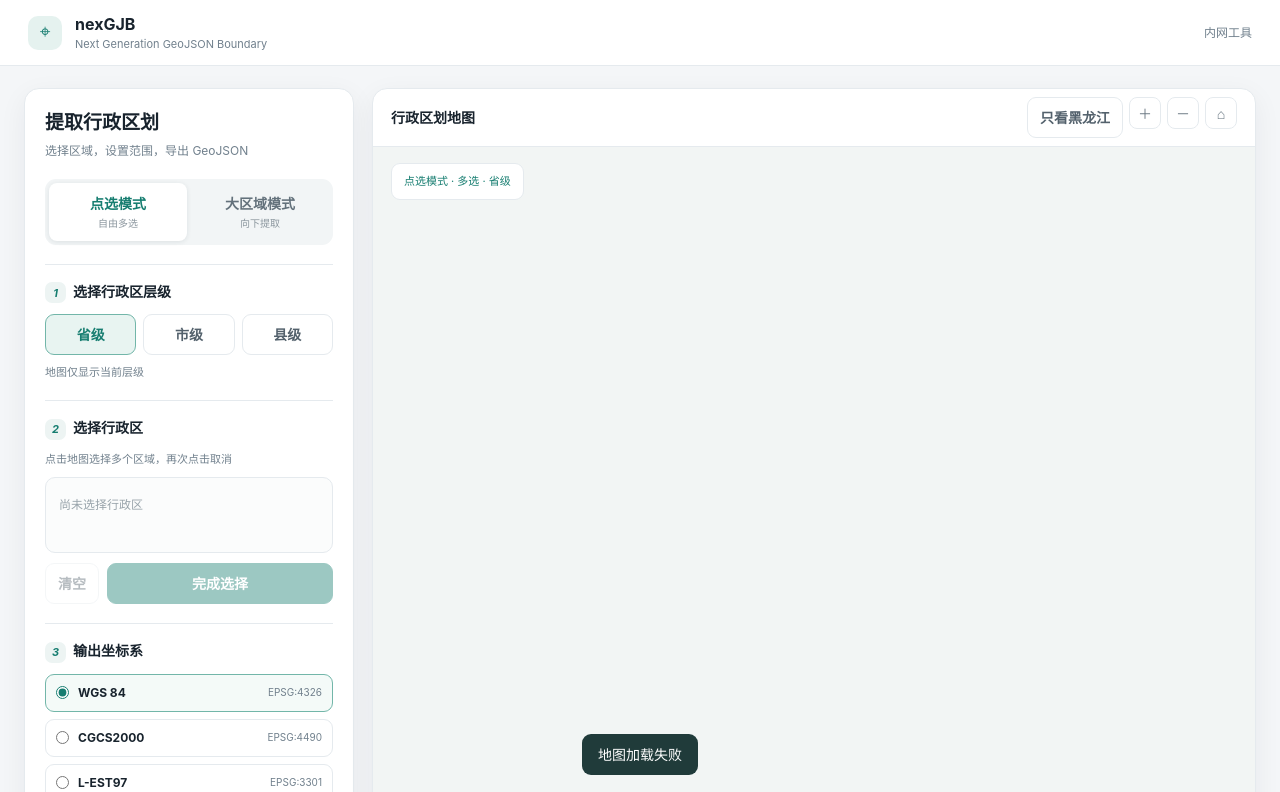
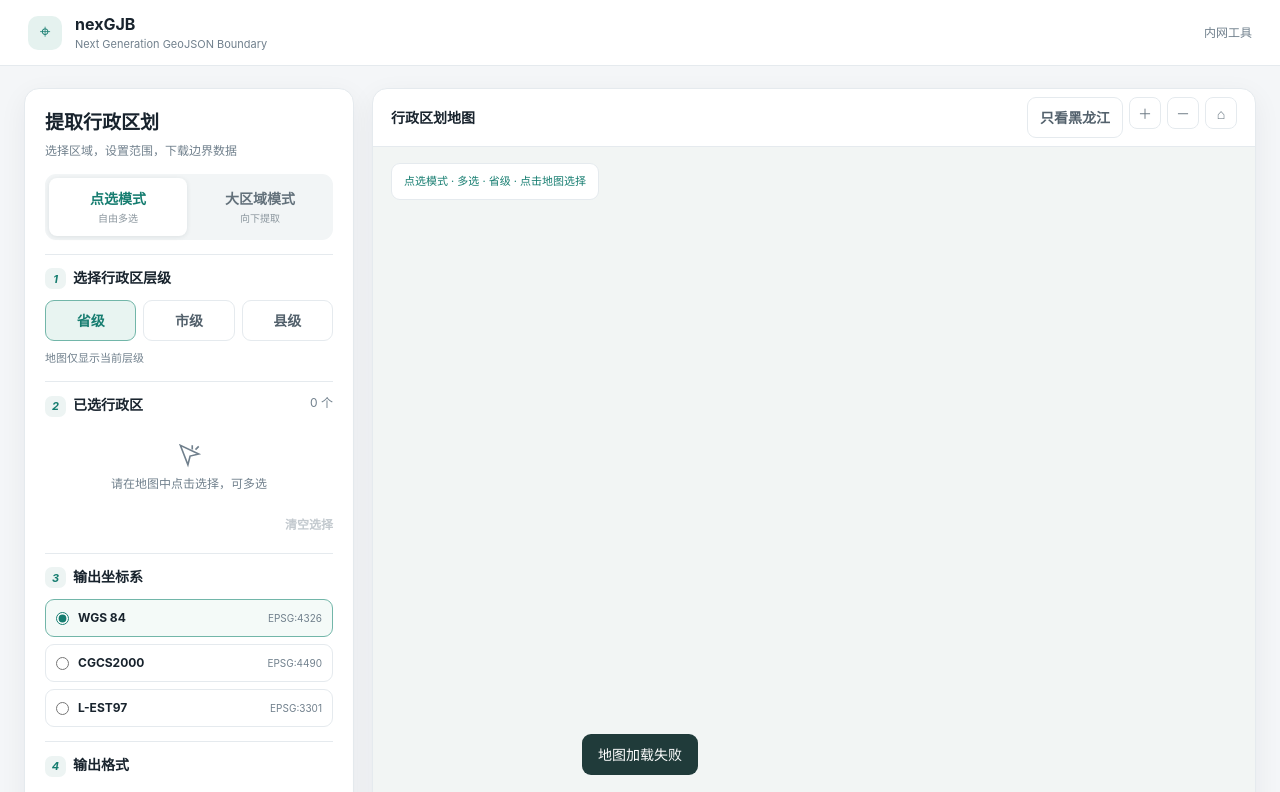
Before and after one commit to gniqeh/nexGJB, a plain HTML site: page static/index.html in a window 1280 px wide. Both pictures are taken after a click on the button "省级". Shown: the top 792 px of the page. Drawn offline with nearby package versions, Linux system fonts and the light colour scheme; no server answers.

Commit message:
Simplify selection workflow and keep export settings visible

```diff
--- a/static/app.js
+++ b/static/app.js
@@ -1,18 +1,19 @@
 const $=id=>document.getElementById(id), levelNames={province:'省级',city:'市级',county:'县级'};
-const state={mode:'point',level:'city',selected:new Map(),target:'',completed:false,hlj:false};
+const state={mode:'point',level:'city',selected:new Map(),target:'county',hlj:false};
 const map=L.map('realmap',{zoomControl:false,attributionControl:false,preferCanvas:true}).setView([35,104],4);
 let layer=null, generation=0, busy=false; const labels=L.layerGroup().addTo(map);
 function updateLabels(){labels.clearLayers();if(!state.hlj||!layer)return;const occupied=[],size=map.getSize();const entries=[];layer.eachLayer(l=>{const p=l.feature.properties;if(!p.label)return;const latlng=L.latLng(p.label[1],p.label[0]),pt=map.latLngToContainerPoint(latlng);if(pt.x<0||pt.y<0||pt.x>size.x||pt.y>size.y)return;entries.push({p,latlng,pt,priority:state.selected.has(p.key)?1:0})});entries.sort((a,b)=>b.priority-a.priority);for(const {p,latlng,pt} of entries){const w=String(p.name).length*12+10,h=19;const box=[pt.x-w/2,pt.y-h/2,pt.x+w/2,pt.y+h/2];if(occupied.some(b=>box[0]<b[2]&&box[2]>b[0]&&box[1]<b[3]&&box[3]>b[1]))continue;occupied.push(box);const el=document.createElement('span');el.textContent=p.name;L.marker(latlng,{interactive:false,keyboard:false,icon:L.divIcon({className:'region-label',html:el,iconSize:[w,h],iconAnchor:[w/2,h/2]})}).addTo(labels)}}
 map.on('moveend zoomend resize',updateLabels); const cache={};
 function toast(msg){const t=$('toast');t.textContent=msg;t.classList.add('show');setTimeout(()=>t.classList.remove('show'),3500)}
 function style(f){const s=state.selected.has(f.properties.key);return {color:s?'#167d70':'#819991',weight:s?2:0.8,fillColor:s?'#33a78d':'#cbdad4',fillOpacity:s?0.85:0.55}}
-function reset(){state.selected.clear();state.target='';state.completed=false}
-function discard(){return !state.selected.size||confirm('当前已选区域及提取设置将被清空，是否继续？')}
+function reset(){state.selected.clear()}
+function normalizeTarget(){if(state.level==='city')state.target='county';if(!['city','county'].includes(state.target))state.target='county'}
+function discard(){return !state.selected.size||confirm('当前已选行政区将被清空，是否继续？')}
 async function loadMap(){
  const n=++generation,lev=state.level;labels.clearLayers();if(layer){map.removeLayer(layer);layer=null}
  try{if(!cache[lev]){const r=await fetch('/api/map/'+lev);if(!r.ok)throw Error('地图加载失败');cache[lev]=await r.json()}
  if(n!==generation)return;
- layer=L.geoJSON(cache[lev],{filter:f=>!state.hlj||['黑龙江省','黑龙江'].includes(f.properties.province),style,onEachFeature(f,l){const p=f.properties,tip=document.createElement('span');tip.textContent=[p.province,lev==='county'?p.city:null,p.name].filter((v,i,a)=>v&&a.indexOf(v)===i).join(' / ');l.bindTooltip(tip,{sticky:true});l.on('click',()=>{if(busy)return;if(state.mode==='area'){if(state.selected.has(p.key)){reset()}else{if(!discard())return;reset();state.selected.set(p.key,p.name)}}else{if(state.selected.has(p.key))state.selected.delete(p.key);else state.selected.set(p.key,p.name);state.completed=false}render()})}}).addTo(map);
+ layer=L.geoJSON(cache[lev],{filter:f=>!state.hlj||['黑龙江省','黑龙江'].includes(f.properties.province),style,onEachFeature(f,l){const p=f.properties,tip=document.createElement('span');tip.textContent=[p.province,lev==='county'?p.city:null,p.name].filter((v,i,a)=>v&&a.indexOf(v)===i).join(' / ');l.bindTooltip(tip,{sticky:true});l.on('click',()=>{if(busy)return;if(state.mode==='area'){if(state.selected.has(p.key)){reset()}else{if(!discard())return;reset();state.selected.set(p.key,p.name)}}else{if(state.selected.has(p.key))state.selected.delete(p.key);else state.selected.set(p.key,p.name)}render()})}}).addTo(map);
  if(layer.getBounds().isValid())map.fitBounds(layer.getBounds(),{padding:[25,25]});updateLabels();
  }catch(e){if(n===generation)toast(e.message)}
 }
@@ -20,27 +21,29 @@ function render(){
  const area=state.mode==='area';
  document.querySelectorAll('.mode-btn').forEach(b=>b.classList.toggle('active',b.dataset.mode===state.mode));
  document.querySelectorAll('.level-btn').forEach(b=>{b.classList.toggle('active',b.dataset.level===state.level);b.classList.toggle('hidden',area&&b.dataset.level==='county')});
- $('levelTitle').textContent=area?'选择区域层级':'选择行政区层级';$('selectTitle').textContent=area?'选择一个大区域':'选择行政区';
- $('mapInstruction').textContent=area?'点击地图选择一个区域':'点击地图选择多个区域，再次点击取消';
- $('mapHint').textContent=(area?'大区域模式 · 单选':'点选模式 · 多选')+' · '+levelNames[state.level];
- $('emptyText').style.display=state.selected.size?'none':'block';$('chips').replaceChildren();
- for(const [id,name] of state.selected){let c=document.createElement('span');c.className='chip';c.textContent=name;let b=document.createElement('button');b.textContent='×';b.onclick=()=>{if(busy)return;state.selected.delete(id);state.completed=false;state.target='';render()};c.append(b);$('chips').append(c)}
- $('mapCount').textContent='已选择 '+state.selected.size+' 个区域';$('completeBtn').disabled=busy||!state.selected.size;$('clearBtn').disabled=busy||!state.selected.size;
- $('downloadBtn').disabled=busy||!state.completed||(area&&!state.target);
- $('targetSection').classList.toggle('hidden',!area||!state.completed);$('crsStep').textContent=area?'4':'3';$('targetOptions').replaceChildren();
- if(area&&state.completed){for(const v of state.level==='province'?['city','county']:['county']){let b=document.createElement('button');b.textContent=levelNames[v];b.classList.toggle('active',state.target===v);b.onclick=()=>{if(busy)return;state.target=v;render()};$('targetOptions').append(b)}}if(layer)layer.setStyle(style);updateLabels()
+ $('levelTitle').textContent=area?'选择区域层级':'选择行政区层级';$('selectTitle').textContent='已选行政区';normalizeTarget();
+ $('mapInstruction').textContent=area?'请在地图中点击选择一个区域':'请在地图中点击选择，可多选';
+ $('mapHint').textContent=(area?'大区域模式 · 单选':'点选模式 · 多选')+' · '+levelNames[state.level]+' · 点击地图选择';
+ $('emptyText').style.display=state.selected.size?'none':'flex';$('selectionCount').textContent=state.selected.size+' 个';$('chips').replaceChildren();
+ for(const [id,name] of state.selected){let c=document.createElement('span');c.className='chip';let mark=document.createElement('span');mark.className='chip-mark';mark.textContent='✓';c.append(mark,document.createTextNode(name));let b=document.createElement('button');b.textContent='×';b.setAttribute('aria-label','移除 '+name);b.onclick=()=>{if(busy)return;state.selected.delete(id);render()};c.append(b);$('chips').append(c)}
+ $('mapCount').textContent='已选择 '+state.selected.size+' 个区域';$('clearBtn').disabled=busy||!state.selected.size;
+ $('downloadBtn').disabled=busy||!state.selected.size||(area&&!state.target);$('downloadHint').textContent=state.selected.size?'下载使用完整原始边界':'请在地图中选择行政区';
+ $('targetSection').classList.toggle('hidden',!area);$('crsStep').textContent=area?'4':'3';$('formatStep').textContent=area?'5':'4';$('targetHint').textContent='提取所选区域下辖的全部'+levelNames[state.target]+'行政区。';$('targetOptions').replaceChildren();
+ if(area){for(const v of state.level==='province'?['city','county']:['county']){let b=document.createElement('button');b.textContent=levelNames[v];b.classList.toggle('active',state.target===v);b.onclick=()=>{if(busy)return;state.target=v;render()};$('targetOptions').append(b)}}if(layer)layer.setStyle(style);updateLabels()
 }
 document.querySelectorAll('.mode-btn').forEach(b=>b.onclick=()=>{if(busy||b.dataset.mode===state.mode||!discard())return;reset();state.mode=b.dataset.mode;if(state.mode==='area'&&state.level==='county'){state.level='province';loadMap()}render()});
 document.querySelectorAll('.level-btn').forEach(b=>b.onclick=()=>{if(busy||b.dataset.level===state.level||!discard())return;reset();state.level=b.dataset.level;render();loadMap()});
 $('scopeBtn').onclick=()=>{if(busy||!discard())return;reset();state.hlj=!state.hlj;$('scopeBtn').setAttribute('aria-pressed',String(state.hlj));$('scopeBtn').textContent=state.hlj?'返回全国':'只看黑龙江';render();loadMap()};
-$('clearBtn').onclick=()=>{if(!busy&&discard()){reset();render()}};$('completeBtn').onclick=()=>{if(busy)return;state.completed=true;render();if(state.mode==='point')openConfirm()};
-function payload(){return {mode:state.mode,level:state.level,ids:[...state.selected.keys()],target:state.target||null,crs:document.querySelector('input[name=crs]:checked').value}}
-document.querySelectorAll('input[name=crs]').forEach(r=>r.onchange=()=>document.querySelectorAll('.coord-option').forEach(x=>x.classList.toggle('selected',x.querySelector('input').checked)));
+$('clearBtn').onclick=()=>{if(!busy&&discard()){reset();render()}};
+function payload(){return {mode:state.mode,level:state.level,ids:[...state.selected.keys()],target:state.mode==='area'?state.target:null,crs:document.querySelector('input[name=crs]:checked').value,format:$('format').value}}
+let savedCrs='WGS84',previousFormat='geojson';
+function updateCrsStyles(){document.querySelectorAll('.coord-option').forEach(x=>x.classList.toggle('selected',x.querySelector('input').checked))}
+document.querySelectorAll('input[name=crs]').forEach(r=>r.onchange=()=>{if(r.checked&&$('format').value!=='kml')savedCrs=r.value;updateCrsStyles();updateFormat()});
 async function request(url,p){const r=await fetch(url,{method:'POST',headers:{'Content-Type':'application/json'},body:JSON.stringify(p)});if(!r.ok){let msg='请求失败';try{msg=(await r.json()).detail||msg}catch{}throw Error(typeof msg==='string'?msg:'参数无效')}return r}
 let pending=null;
-async function openConfirm(){if(busy||!state.completed||(state.mode==='area'&&!state.target))return;busy=true;render();try{let p=payload(),v=await(await request('/api/preview',p)).json();if(!v.count){toast('没有符合条件的下辖区域');return}pending=p;$('format').value='geojson';let text=['选择：'+[...state.selected.values()].join('、'),'输出层级：'+levelNames[p.target||p.level],'要素数量：'+v.count,'坐标系：'+p.crs];if(p.crs==='L-EST97')text.push('注意：该投影适用范围为爱沙尼亚，不适用于中国。');$('modalSummary').replaceChildren(...text.map(t=>{let d=document.createElement('div');d.textContent=t;return d}));updateFormat();$('confirmOverlay').classList.add('show')}catch(e){toast(e.message)}finally{busy=false;render()}}
-function updateFormat(){if(!pending)return;const fmt=$('format').value;$('formatNote').textContent=fmt==='kml'?'KML 固定使用 WGS84，本次导出将自动转换。':fmt==='geojson'&&pending.crs!=='WGS84'?'非 RFC 7946 标准 GeoJSON，将附带 CRS 标记。':fmt==='shp'?'UTF-8 编码，ZIP 包含 SHP、SHX、DBF、PRJ、CPG。':fmt==='csv'?'包含 geometry_wkt 和 crs_epsg 字段。':''}
+async function openConfirm(){if(busy||!state.selected.size||(state.mode==='area'&&!state.target))return;busy=true;render();try{let p=payload(),v=await(await request('/api/preview',p)).json();if(!v.count){toast('没有符合条件的下辖区域');return}pending=p;let text=['选择：'+[...state.selected.values()].join('、'),'输出层级：'+levelNames[p.target||p.level],'要素数量：'+v.count,'坐标系：'+p.crs,'文件格式：'+$('format').selectedOptions[0].textContent];if(p.crs==='L-EST97')text.push('注意：该投影适用范围为爱沙尼亚，不适用于中国。');$('modalSummary').replaceChildren(...text.map(t=>{let d=document.createElement('div');d.textContent=t;return d}));if(p.format==='geojson'&&p.crs!=='WGS84'){let d=document.createElement('div');d.textContent='非 RFC 7946 标准 GeoJSON，将附带 CRS 标记。';$('modalSummary').append(d)}$('confirmOverlay').classList.add('show')}catch(e){toast(e.message)}finally{busy=false;render()}}
+function updateFormat(){const fmt=$('format').value;const radios=[...document.querySelectorAll('input[name=crs]')];if(fmt==='kml'){if(previousFormat!=='kml')savedCrs=radios.find(r=>r.checked).value;radios.forEach(r=>{r.checked=r.value==='WGS84';r.disabled=r.value!=='WGS84'})}else{radios.forEach(r=>{r.disabled=false;if(previousFormat==='kml')r.checked=r.value===savedCrs})}previousFormat=fmt;updateCrsStyles();const crs=radios.find(r=>r.checked).value;$('formatNote').textContent=fmt==='kml'?'KML 固定使用 WGS84。':fmt==='geojson'&&crs!=='WGS84'?'非 RFC 7946 标准 GeoJSON，将附带 CRS 标记。':fmt==='shp'?'UTF-8 编码，ZIP 打包。':fmt==='csv'?'包含 geometry_wkt 和 crs_epsg 字段。':''}
 $('format').onchange=updateFormat;
 $('downloadBtn').onclick=openConfirm;$('backBtn').onclick=()=>{if(!busy){pending=null;$('confirmOverlay').classList.remove('show')}};
-$('confirmDownload').onclick=async()=>{if(!pending||busy)return;busy=true;$('confirmDownload').disabled=true;render();try{const r=await request('/api/export',{...pending,format:$('format').value,crs:$('format').value==='kml'?'WGS84':pending.crs}),blob=await r.blob(),url=URL.createObjectURL(blob),a=document.createElement('a'),header=r.headers.get('Content-Disposition')||'',match=header.match(/filename\*=UTF-8''([^;]+)/);a.href=url;a.download=match?decodeURIComponent(match[1]):'boundary.geojson';document.body.append(a);a.click();a.remove();setTimeout(()=>URL.revokeObjectURL(url),1000);$('confirmOverlay').classList.remove('show');pending=null;toast('已生成下载文件')}catch(e){toast(e.message)}finally{busy=false;$('confirmDownload').disabled=false;render()}};
-$('zoomIn').onclick=()=>map.zoomIn();$('zoomOut').onclick=()=>map.zoomOut();$('resetView').onclick=()=>{if(layer&&layer.getBounds().isValid())map.fitBounds(layer.getBounds(),{padding:[25,25]})};render();loadMap();
+$('confirmDownload').onclick=async()=>{if(!pending||busy)return;busy=true;$('confirmDownload').disabled=true;render();try{const r=await request('/api/export',pending),blob=await r.blob(),url=URL.createObjectURL(blob),a=document.createElement('a'),header=r.headers.get('Content-Disposition')||'',match=header.match(/filename\*=UTF-8''([^;]+)/);a.href=url;a.download=match?decodeURIComponent(match[1]):'boundary.geojson';document.body.append(a);a.click();a.remove();setTimeout(()=>URL.revokeObjectURL(url),1000);$('confirmOverlay').classList.remove('show');pending=null;toast('已生成下载文件')}catch(e){toast(e.message)}finally{busy=false;$('confirmDownload').disabled=false;render()}};
+$('zoomIn').onclick=()=>map.zoomIn();$('zoomOut').onclick=()=>map.zoomOut();$('resetView').onclick=()=>{if(layer&&layer.getBounds().isValid())map.fitBounds(layer.getBounds(),{padding:[25,25]})};render();updateFormat();loadMap();
--- a/static/index.html
+++ b/static/index.html
@@ -13,17 +13,17 @@
 .map-card{position:relative;overflow:hidden;min-height:650px;display:flex;flex-direction:column}.map-toolbar{height:58px;border-bottom:1px solid var(--line);display:flex;align-items:center;padding:0 18px;gap:10px}.map-title{font-weight:650}.map-tools{margin-left:auto;display:flex;gap:6px}.icon-btn{width:32px;height:32px;border:1px solid var(--line);background:#fff;border-radius:8px;color:#697782}.map-canvas{position:relative;flex:1;min-height:560px;overflow:hidden;background:#f2f5f4}#realmap{position:absolute;inset:0;z-index:0;background:#f2f5f4}.map-hint{position:absolute;top:16px;left:18px;background:#fff;border:1px solid var(--line);border-radius:9px;padding:9px 12px;color:var(--green);font-size:11px;z-index:500;pointer-events:none}.map-footer{height:47px;border-top:1px solid var(--line);display:flex;align-items:center;padding:0 17px;color:var(--muted);font-size:11px;gap:16px}.map-footer span:last-child{margin-left:auto}
 .toast{position:fixed;left:50%;bottom:25px;transform:translate(-50%,20px);background:#203b3a;color:#fff;padding:10px 16px;border-radius:9px;opacity:0;pointer-events:none;transition:.2s;z-index:1100}.toast.show{opacity:1;transform:translate(-50%,0)}.overlay{position:fixed;inset:0;background:#101d2452;display:none;align-items:center;justify-content:center;padding:20px;z-index:1000}.overlay.show{display:flex}.modal{width:min(440px,100%);background:#fff;border-radius:16px;padding:22px;box-shadow:0 20px 60px #10232b33}.modal h2{margin:0 0 5px;font-size:18px}.modal p{color:var(--muted);font-size:12px}.modal-summary{background:#f5f8f7;border-radius:10px;padding:12px;margin:14px 0;font-size:12px;line-height:1.9;max-height:45vh;overflow:auto}.modal-actions{display:flex;justify-content:flex-end;gap:8px;margin-top:18px}.hidden{display:none!important}
 @media(max-width:850px){.workspace{grid-template-columns:1fr;padding:12px}.map-card{min-height:500px}.map-canvas{min-height:420px}.topbar{padding:0 15px}}
-.region-label{background:transparent;border:0;box-shadow:none;color:#294d45;font-size:11px;font-weight:600;white-space:nowrap;text-shadow:0 0 3px white,0 0 3px white;pointer-events:none}.region-label:before{display:none}#scopeBtn[aria-pressed=true]{background:#e8f4f1;color:#167d70;border-color:#72b6a9}</style></head>
+.region-label{background:transparent;border:0;box-shadow:none;color:#294d45;font-size:11px;font-weight:600;white-space:nowrap;text-shadow:0 0 3px white,0 0 3px white;pointer-events:none}.region-label:before{display:none}#scopeBtn[aria-pressed=true]{background:#e8f4f1;color:#167d70;border-color:#72b6a9}.selection-box{border:0;background:transparent;padding:0;min-height:0;max-height:180px;margin-top:0}.empty{display:flex;flex-direction:column;align-items:center;gap:7px;padding:14px 4px;color:#71808d;text-align:center}.chips{display:flex;flex-direction:column;gap:0}.chip{border:0;border-bottom:1px solid var(--line);border-radius:0;background:transparent;padding:8px 2px;font-size:13px;color:var(--ink)}.chip button{margin-left:auto;padding:4px 8px;color:var(--muted)}.chip-mark{color:var(--green);font-size:13px}.selection-count{float:right;font-size:12px;font-weight:400;color:var(--muted)}.action-row{justify-content:flex-end;margin-top:4px}.clear-link{border:0;padding:5px 0;background:transparent;color:var(--muted);font-size:12px}.coord-option:has(input:disabled){opacity:.5;cursor:default}.coord-option.selected{opacity:1}.modal{max-height:90vh;overflow:auto}#format{font:inherit;color:var(--ink);background:#fff}.sidebar{gap:14px}.section{padding-top:12px}</style></head>
 <body><div class="app">
 <header class="topbar"><div class="logo">⌖</div><div class="brand">nexGJB<small>Next Generation GeoJSON Boundary</small></div><div class="top-right">内网工具</div></header>
 <main class="workspace"><aside class="sidebar">
-<div class="heading"><h1>提取行政区划</h1><p>选择区域，设置范围，导出 GeoJSON</p></div>
+<div class="heading"><h1>提取行政区划</h1><p>选择区域，设置范围，下载边界数据</p></div>
 <div class="mode-switch"><button class="mode-btn active" data-mode="point">点选模式<span>自由多选</span></button><button class="mode-btn" data-mode="area">大区域模式<span>向下提取</span></button></div>
 <section class="section"><div class="section-title"><i class="step">1</i><span id="levelTitle">选择行政区层级</span></div><div class="levels"><button class="level-btn" data-level="province">省级</button><button class="level-btn active" data-level="city">市级</button><button class="level-btn" data-level="county">县级</button></div><div class="hint" id="levelHint">地图仅显示当前层级</div></section>
-<section class="section"><div class="section-title"><i class="step">2</i><span id="selectTitle">选择行政区</span></div><div class="hint" id="mapInstruction"></div><div class="selection-box"><div class="empty" id="emptyText">尚未选择行政区</div><div class="chips" id="chips"></div></div><div class="action-row"><button class="btn" id="clearBtn">清空</button><button class="btn primary" id="completeBtn" style="flex:1" disabled>完成选择</button></div></section>
-<section class="section hidden" id="targetSection"><div class="section-title"><i class="step">3</i>选择提取到的层级</div><div class="sublevel" id="targetOptions"></div><div class="hint">选择目标层级后确认下载。</div></section>
+<section class="section"><div class="section-title"><i class="step">2</i><span id="selectTitle">已选行政区</span><span id="selectionCount" class="selection-count">0 个</span></div><div class="selection-box" aria-live="polite"><div class="empty" id="emptyText"><svg width="26" height="26" viewBox="0 0 24 24" fill="none" stroke="currentColor" stroke-width="1.5" aria-hidden="true"><path d="M4 3l7 18 2-8 8-2L4 3z"/><path d="M15 3v4M21 4l-3 3"/></svg><span id="mapInstruction">请在地图中点击选择</span></div><div class="chips" id="chips"></div></div><div class="action-row"><button class="btn clear-link" id="clearBtn">清空选择</button></div></section>
+<section class="section hidden" id="targetSection"><div class="section-title"><i class="step">3</i>选择提取到的层级</div><div class="sublevel" id="targetOptions"></div><div class="hint" id="targetHint"></div></section>
 <section class="section"><div class="section-title"><i class="step" id="crsStep">3</i>输出坐标系</div><div class="coord-list"><label class="coord-option selected"><input type="radio" name="crs" value="WGS84" checked><b>WGS 84</b><small>EPSG:4326</small></label><label class="coord-option"><input type="radio" name="crs" value="CGCS2000"><b>CGCS2000</b><small>EPSG:4490</small></label><label class="coord-option"><input type="radio" name="crs" value="L-EST97"><b>L-EST97</b><small>EPSG:3301</small></label></div></section>
-<div style="margin-top:auto"><button class="btn primary full" id="downloadBtn" disabled>确认下载</button><div class="hint" style="text-align:center">下载使用完整原始边界</div></div></aside>
+<section class="section"><div class="section-title"><i class="step" id="formatStep">4</i><label for="format">输出格式</label></div><select id="format" style="width:100%;padding:9px;margin:7px 0;border:1px solid #e5eaee;border-radius:8px"><option value="geojson">GeoJSON (.geojson)</option><option value="gpkg">GeoPackage (.gpkg)</option><option value="shp">Shapefile (.zip)</option><option value="kml">KML (.kml)</option><option value="parquet">GeoParquet (.parquet)</option><option value="csv">CSV + WKT (.csv)</option><option value="fgb">FlatGeobuf (.fgb)</option></select><div class="hint" id="formatNote"></div></section><div style="margin-top:auto"><button class="btn primary full" id="downloadBtn" disabled>下载文件</button><div class="hint" id="downloadHint" style="text-align:center" aria-live="polite">请在地图中选择行政区</div></div></aside>
 <section class="map-card"><div class="map-toolbar"><div class="map-title">行政区划地图</div><div class="map-tools"><button id="scopeBtn" class="btn" aria-pressed="false">只看黑龙江</button><button id="zoomIn" class="icon-btn" title="放大">＋</button><button id="zoomOut" class="icon-btn" title="缩小">－</button><button id="resetView" class="icon-btn" title="重置视图">⌂</button></div></div><div class="map-canvas"><div class="map-hint" id="mapHint"></div><div id="realmap"></div></div><div class="map-footer"><span>地图区域</span><span>点击后高亮显示</span><span id="mapCount">已选择 0 个区域</span></div></section></main></div>
-<div class="overlay" id="confirmOverlay"><div class="modal"><h2>确认导出</h2><p>请检查提取范围和输出坐标系。</p><div class="modal-summary" id="modalSummary"></div><label for="format">文件格式</label><select id="format" style="width:100%;padding:9px;margin:7px 0;border:1px solid #e5eaee;border-radius:8px"><option value="geojson">GeoJSON (.geojson)</option><option value="gpkg">GeoPackage (.gpkg)</option><option value="shp">Shapefile (.zip)</option><option value="kml">KML (.kml)</option><option value="parquet">GeoParquet (.parquet)</option><option value="csv">CSV + WKT (.csv)</option><option value="fgb">FlatGeobuf (.fgb)</option></select><div class="hint" id="formatNote"></div><div class="modal-actions"><button class="btn" id="backBtn">返回修改</button><button class="btn primary" id="confirmDownload">确认下载</button></div></div></div><div class="toast" id="toast"></div>
-<script src="/static/leaflet/leaflet.js"></script><script src="/static/app.js"></script></body></html>
+<div class="overlay" id="confirmOverlay"><div class="modal"><h2>确认导出</h2><p>请检查提取范围、坐标系和文件格式。</p><div class="modal-summary" id="modalSummary"></div><div class="modal-actions"><button class="btn" id="backBtn">返回修改</button><button class="btn primary" id="confirmDownload">确认下载</button></div></div></div><div class="toast" id="toast"></div>
+<script src="/static/leaflet/leaflet.js"></script><script src="/static/app.js?v=1.3"></script></body></html>
```
Also changed, not shown: 1 other file.
